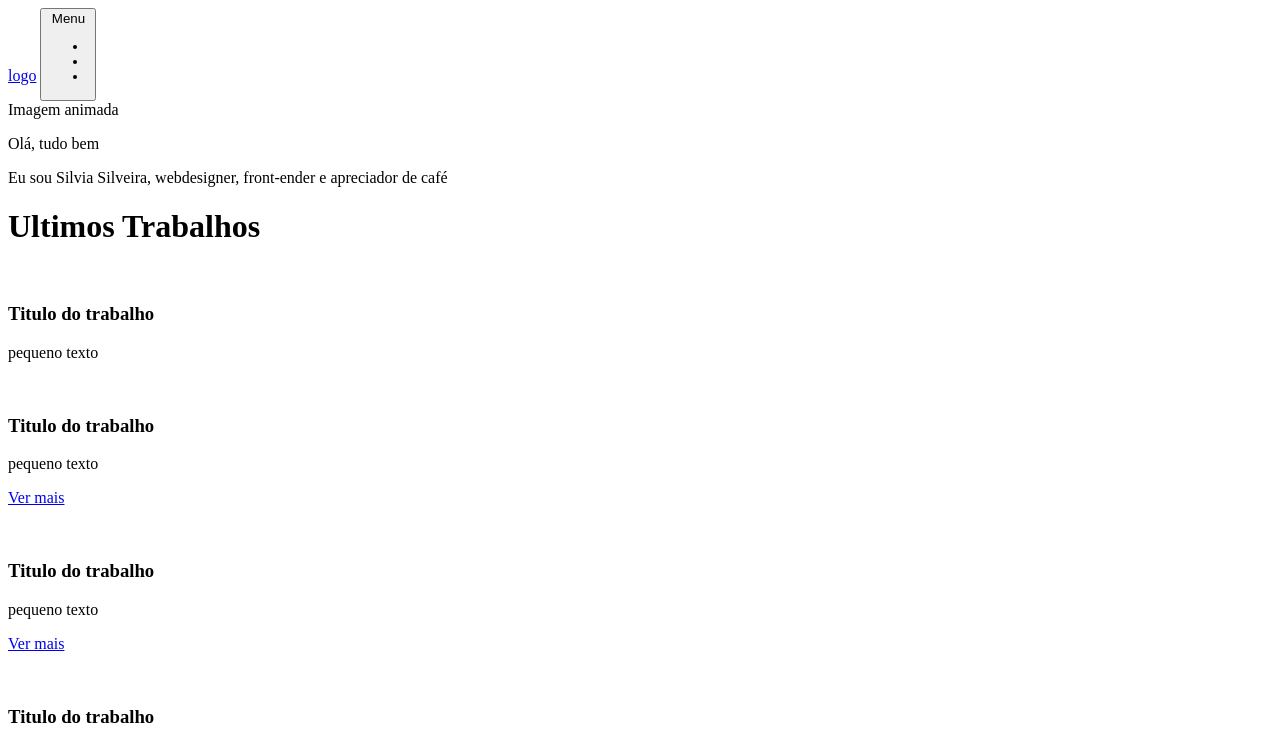
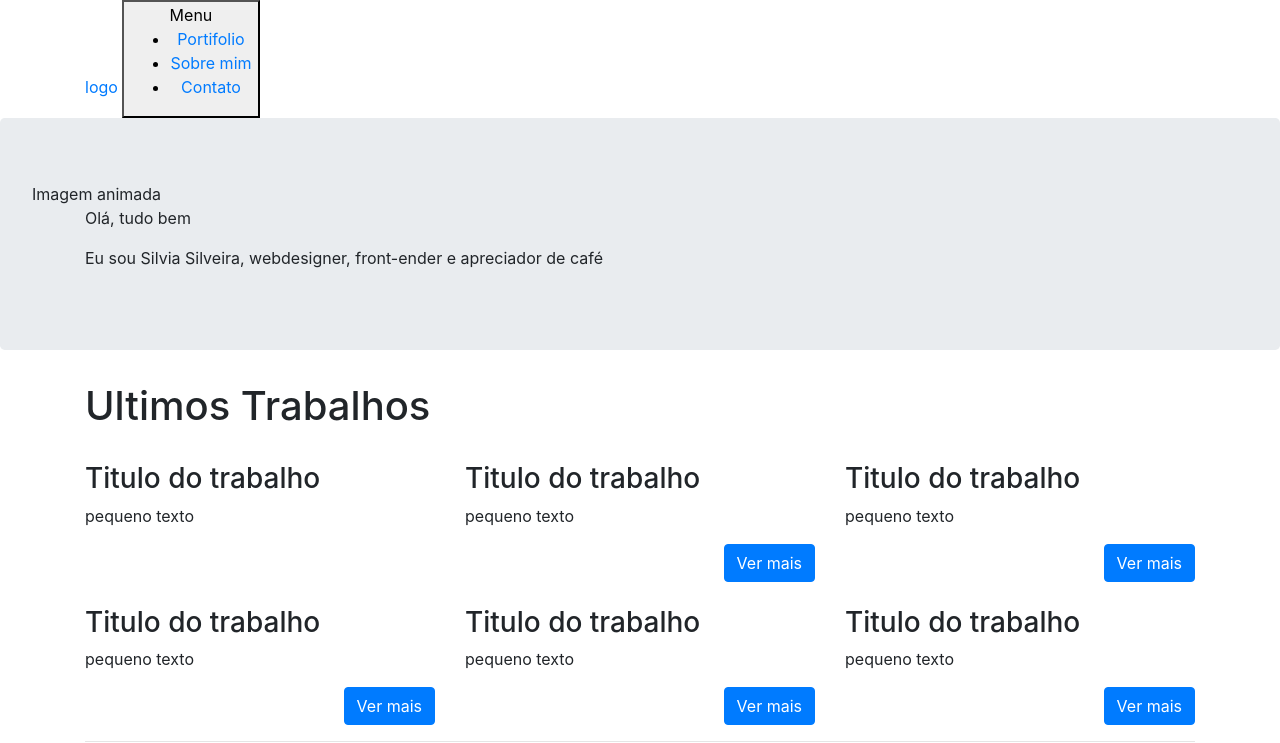
Before and after one commit to MatheusDidier/frontProdutivo, a website: page index.html in a window 1280 px wide. Shown: the top 743 px of the page. Drawn offline with nearby package versions, Linux system fonts and the light colour scheme.

Commit message:
Inclusão de gerenciador de pacotes

```diff
--- a/index.html
+++ b/index.html
@@ -6,9 +6,12 @@
     <meta name="viewport" content="width=device-width, initial-scale=1.0">
     <meta http-equiv="X-UA-Compatible" content="ie=edge">
     <title>Document</title>
+    <link href="./node_modules/bootstrap/dist/css/bootstrap.min.css" rel="stylesheet">
+    <link href="./node_modules/font-awesome/css/font-awesome.min.css" rel="stylesheet">
 </head>
 
 <body>
+
     <nav class="mainNavigation">
         <div class="container">
             <a href="index.html" class="mainNavigation__logo">logo</a>
@@ -16,13 +19,13 @@
                 <div class="mainNavigation__hamburggerParties">Menu</div>
                 <ul class="mainNavigation__menu--opened">
                     <li>
-                        <a href="#"></a>
+                        <a href="#">Portifolio</a>
                     </li>
                     <li>
-                        <a href="#"></a>
+                        <a href="#">Sobre mim</a>
                     </li>
                     <li>
-                        <a href="#"></a>
+                        <a href="#">Contato</a>
                     </li>
                 </ul>
             </button>
@@ -38,7 +41,7 @@
 
     <div class="container">
         <div class="row">
-            <div class="col-xs-12">
+            <div class="col-xs-12 col-sm-12 col-md-12">
                 <h1>Ultimos Trabalhos</h1>
             </div>
             <div class="col-xs-12 col-sm-6 col-md-4">
@@ -121,6 +124,7 @@
     </div>
     <!-- container -->
 
+    <script src="./node_modules/bootstrap/dist/js/bootstrap.min.js"></script>
 
 </body>
 
```
Also changed, not shown: package.json (added, +24 -0 lines), 2 other files.
